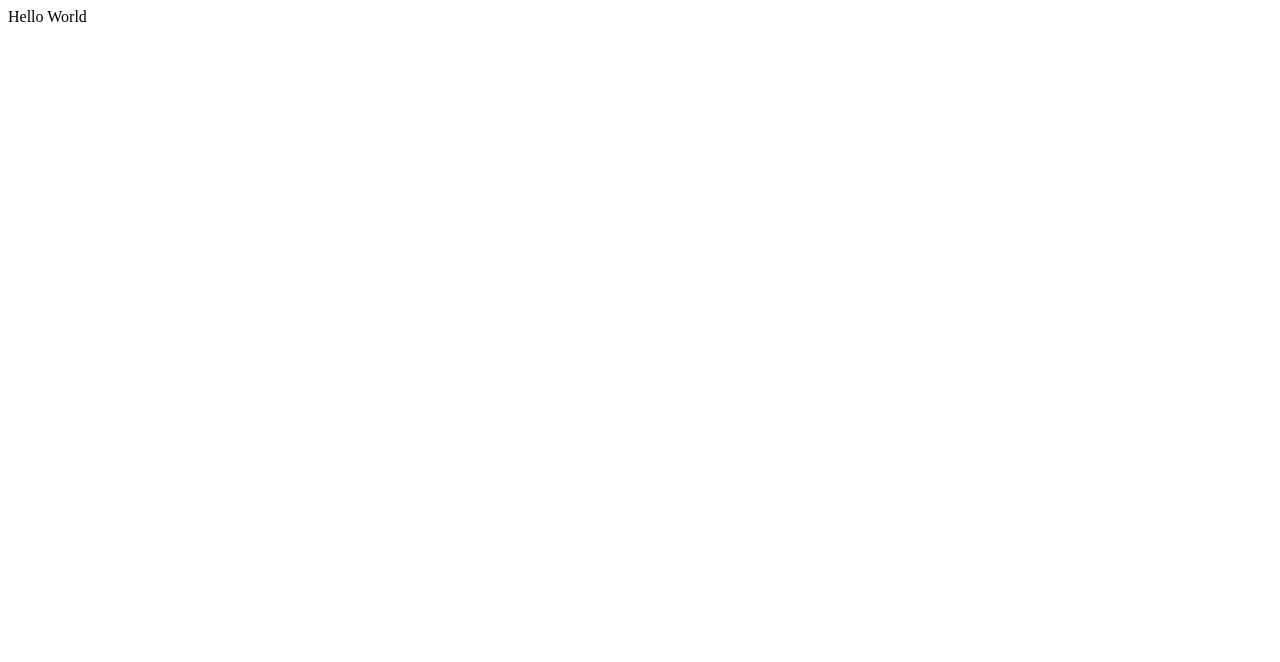
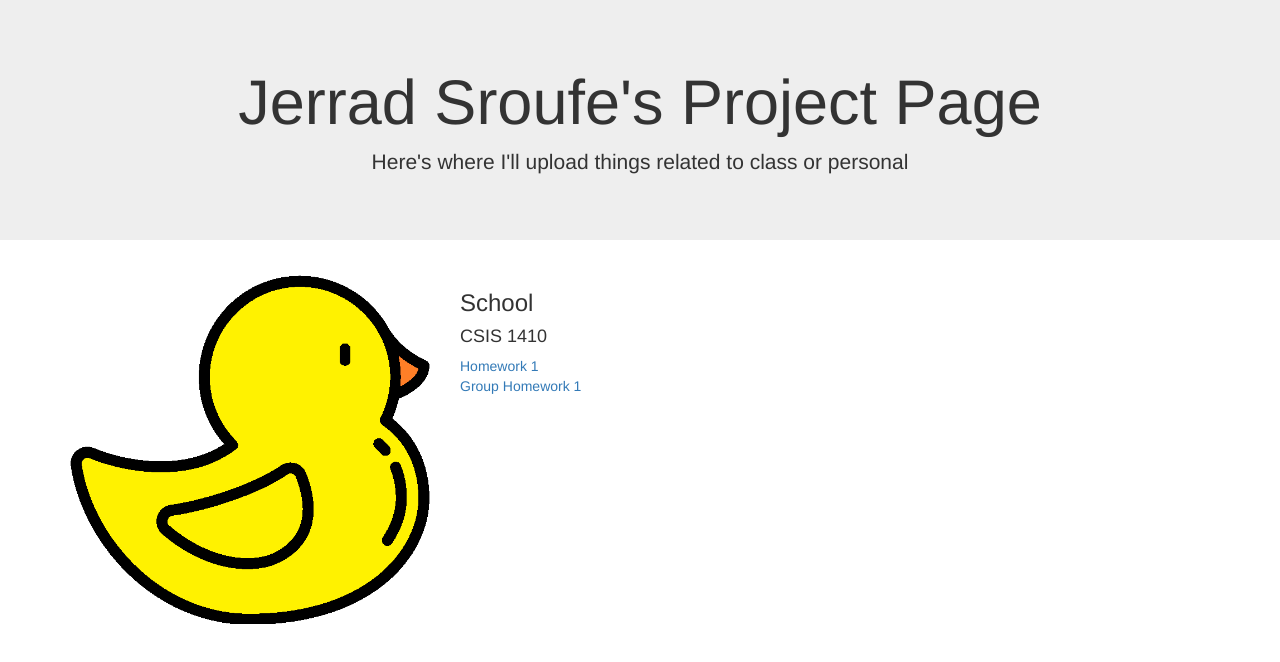
Before and after one commit to JerradSroufe/JerradSroufe.github.io, a plain HTML site: page index.html in a window 1280 px wide. Drawn offline with nearby package versions, Linux system fonts and the light colour scheme.

Commit message:
First bit of content

```diff
--- a/index.html
+++ b/index.html
@@ -1,6 +1,39 @@
 <!DOCTYPE html>
-<html>
+<html lang="en">
+<head>
+  <title>Jerrad Sroufe</title>
+  <link rel="shortcut icon" type="image/ico" href="favicon.ico" />
+  <meta charset="utf-8">
+  <meta name="viewport" content="width=device-width, initial-scale=1">
+  <link rel="stylesheet" href="http://maxcdn.bootstrapcdn.com/bootstrap/3.3.7/css/bootstrap.min.css">
+  <script src="https://ajax.googleapis.com/ajax/libs/jquery/1.12.4/jquery.min.js"></script>
+  <script src="http://maxcdn.bootstrapcdn.com/bootstrap/3.3.7/js/bootstrap.min.js"></script>
+</head>
 <body>
-  Hello World
+
+<div class="jumbotron text-center">
+  <h1>Jerrad Sroufe's Project Page</h1>
+  <p>Here's where I'll upload things related to class or personal</p>
+</div>
+
+<div class="container">
+
+  <div class="row">
+
+    <div class="col-sm-4">
+    <img src="rubberducky.png" class="img-responsive">
+    </div>
+
+    <div class="col-sm-4 pre-scrollable">
+      <h3>School</h3>
+      <h4>CSIS 1410</h4>
+      <a href="https://github.com/JerradSroufe/CSIS-1410/tree/master/Homework/Assignment%201">Homework 1</a>
+      <br>
+      <a href="https://github.com/JerradSroufe/CSIS-1410/tree/master/Homework/Group%20Homework%201">Group Homework 1</a>
+    </div>
+
+  </div>
+</div>
+
 </body>
 </html>
```
Also changed, not shown: favicon.png (added), rubberducky.png (added).
